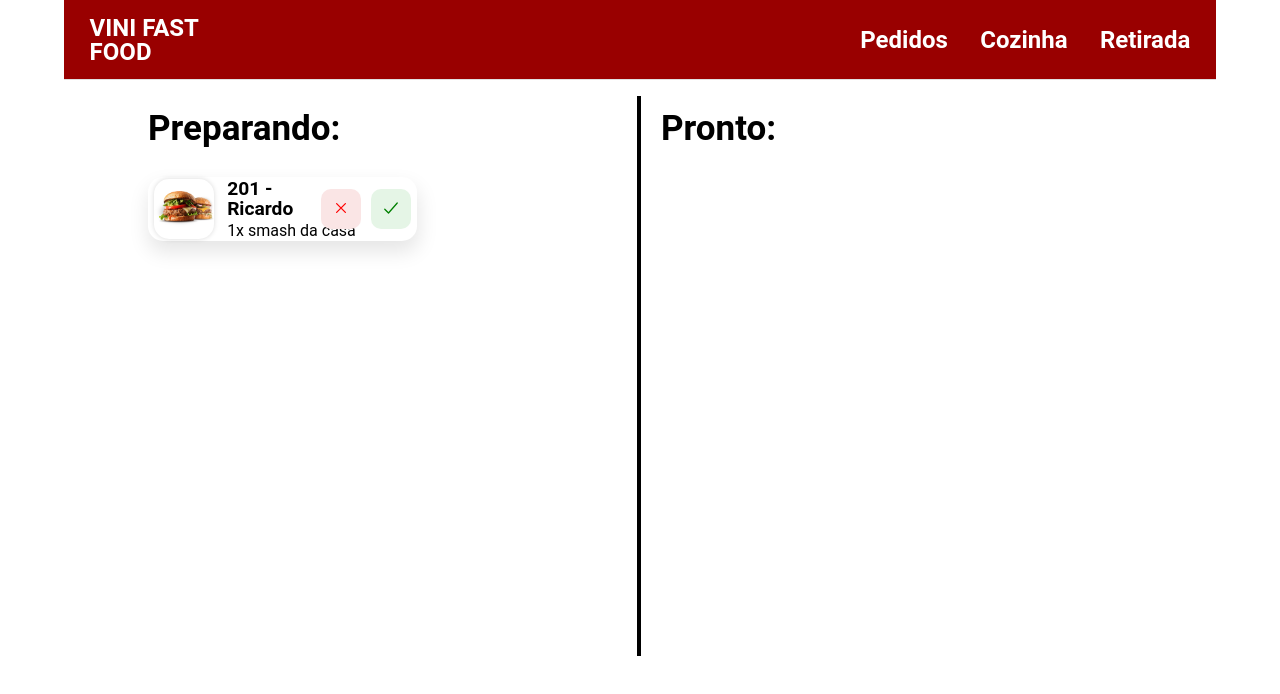
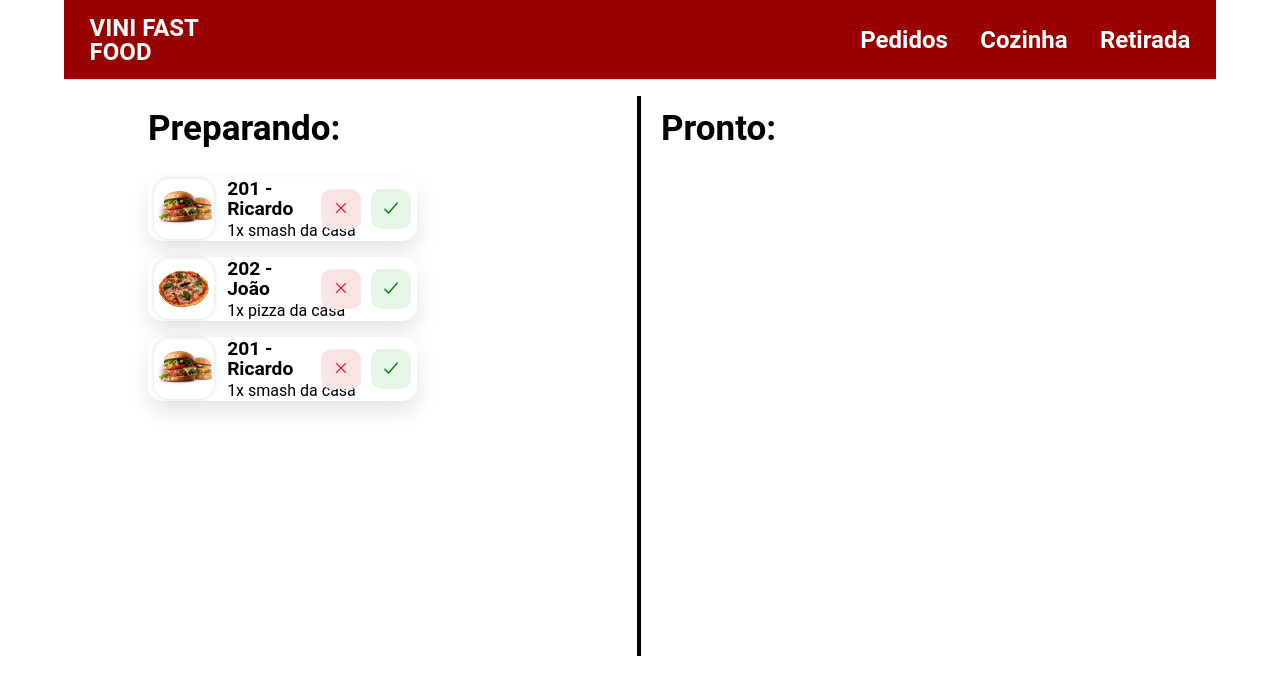
Before and after one commit to vinisi12363/devio-frontend, a React (Vite) app: page /cozinha in a window 1280 px wide. Shown: the top 694 px of the page. Built offline with nearby package versions, Linux system fonts and the light colour scheme.

Commit message:
feat: estrutura da APi para requisição dos dados da rota product

```diff
--- /dev/null
+++ b/src/Api/ProductsApi.tsx
@@ -0,0 +1,11 @@
+import ApiConnection from "../Services/ApiConnection";
+
+async function getAllProducts() {
+    const { data } = await ApiConnection.get('/products');
+    return data;
+}
+
+
+export const ProductsApi = {
+    getAllProducts
+}
--- a/src/Components/KitchenComponents/KitchenOrderCard/index.tsx
+++ b/src/Components/KitchenComponents/KitchenOrderCard/index.tsx
@@ -9,8 +9,12 @@ import { IoCloseOutline } from "react-icons/io5";
 import { IoCheckmark } from "react-icons/io5";
 
 import Hamburguer from "../../../assets/hamburguer.png";
+import Pizza from "../../../assets/pizza1.png";
+
+
 export default function KitchenOrderCard() {
   return (
+    <>
         <CardContainer>
         <StyledImgArea>
             <img src={Hamburguer} alt="imagem do pedido" />
@@ -30,5 +34,44 @@ export default function KitchenOrderCard() {
             </ReadyButton>
         </div>
         </CardContainer>
+        <CardContainer>
+        <StyledImgArea>
+        <img src={Pizza} alt="imagem do pedido" />
+        </StyledImgArea>
+        <TextArea>
+        <h3>202 - João</h3>
+        <TextArea>
+            <p>1x pizza da casa</p>
+        </TextArea>
+        </TextArea>
+        <div className="buttonContainer">
+        <DeleteButton>
+            <IoCloseOutline size={20} style={{ color: 'red' }}/>
+        </DeleteButton>
+        <ReadyButton>
+            <IoCheckmark  size={20}  style={{ color: 'green' }} />
+        </ReadyButton>
+        </div>
+    </CardContainer>
+        <CardContainer>
+        <StyledImgArea>
+        <img src={Hamburguer} alt="imagem do pedido" />
+        </StyledImgArea>
+        <TextArea>
+        <h3>201 - Ricardo</h3>
+        <TextArea>
+            <p>1x smash da casa</p>
+        </TextArea>
+        </TextArea>
+        <div className="buttonContainer">
+        <DeleteButton>
+            <IoCloseOutline size={20} style={{ color: 'red' }}/>
+        </DeleteButton>
+        <ReadyButton>
+            <IoCheckmark  size={20}  style={{ color: 'green' }} />
+        </ReadyButton>
+        </div>
+    </CardContainer>
+  </>
   );
 }
--- /dev/null
+++ b/src/Services/ApiConnection.tsx
@@ -0,0 +1,8 @@
+import axios from 'axios';
+
+
+const instance = axios.create({
+  baseURL: import.meta.env.VITE_APP_API_URL
+});
+
+export default instance;
--- a/src/pages/Homepage/index.tsx
+++ b/src/pages/Homepage/index.tsx
@@ -11,8 +11,30 @@ import { ShowCardContainer } from "../../Components/ProductCard/Card";
 import HamburgerPng from "../../assets/hamburguer.png";
 import RefrigeranteImg from "../../assets/latinhas.png";
 import { Footer } from "../../Components/Footer";
+import { ProductsApi } from "../../Api/ProductsApi";
+import { useEffect, useState } from "react";
 
 export default function HomePage() {
+  const [products, setProducts] = useState([]);
+
+    useEffect(() => {
+        const fetchProducts = async () => {
+            try {
+
+                const result = await ProductsApi.getAllProducts();
+                if(result)
+                    setProducts(result);
+            } catch (error) {
+                console.log(error);
+            }
+
+        }
+        fetchProducts();
+    }, []);
+
+
+    console.log(products);
+
   return (
     <MainContainer>
       <PageBody>
@@ -25,6 +47,7 @@ export default function HomePage() {
           <Subtitle textSize="20" text={"Navegue por categoria"}></Subtitle>
           <CardContainerArea></CardContainerArea>
         </CategoriesSection>
+
         <ProductsAreaContainer>
           <div className="ProductsTextArea">
             <Title text={"Produtos"} textSize="30"></Title>
--- a/src/pages/KitchenPage/index.tsx
+++ b/src/pages/KitchenPage/index.tsx
@@ -15,6 +15,7 @@ export default function KitchenPage() {
                 <KitchenPreparingBox>
                     <Title text="Preparando:" textSize="35"></Title>
                     <KitchenOrderCard></KitchenOrderCard>
+
                 </KitchenPreparingBox>
                 <KitchenReadyBox>
                     <Title text="Pronto:" textSize="35"></Title>
```
Also changed, not shown: 1 other file (tests, documents, lock files or other folders). Lines whose indentation alone changed are shown as unchanged.
